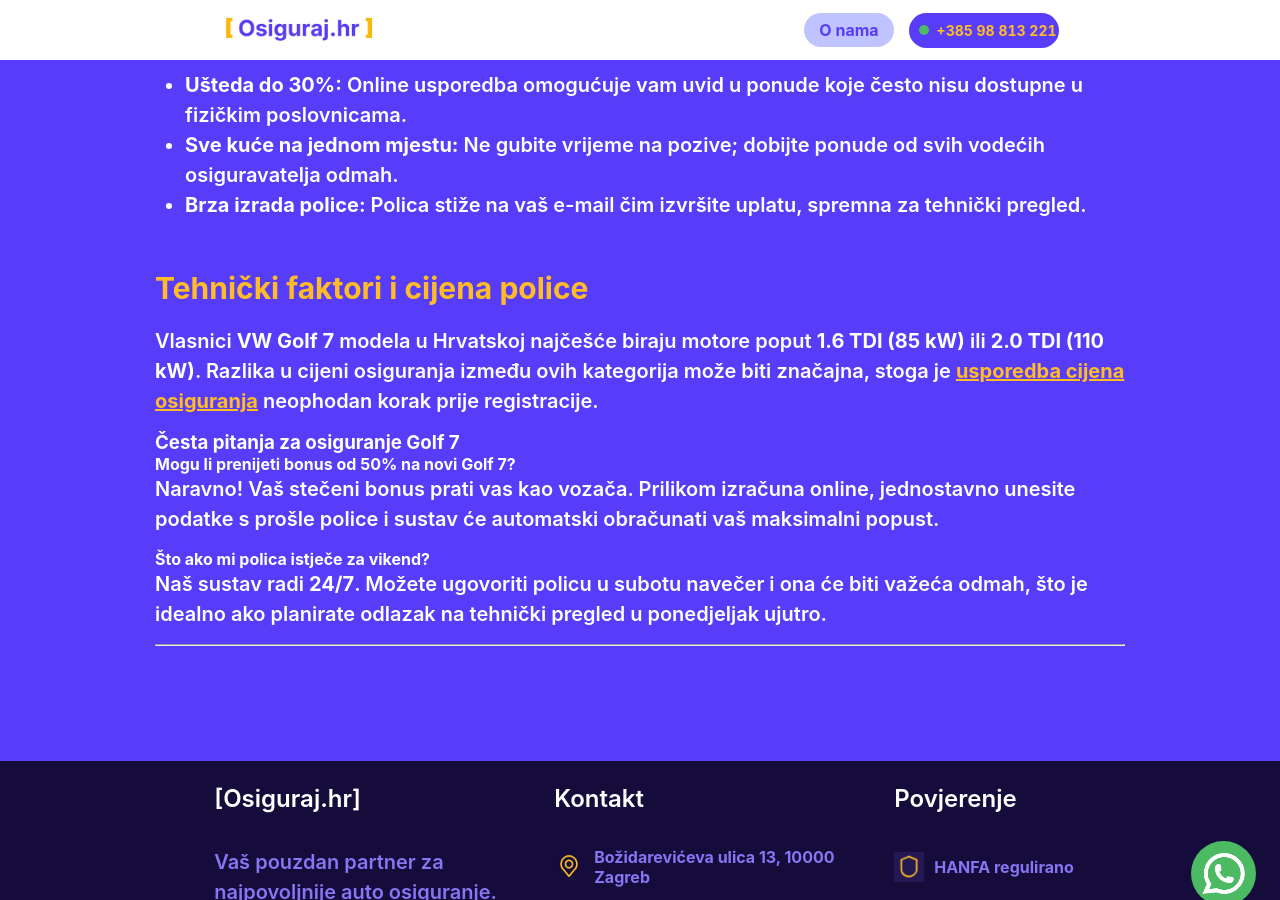
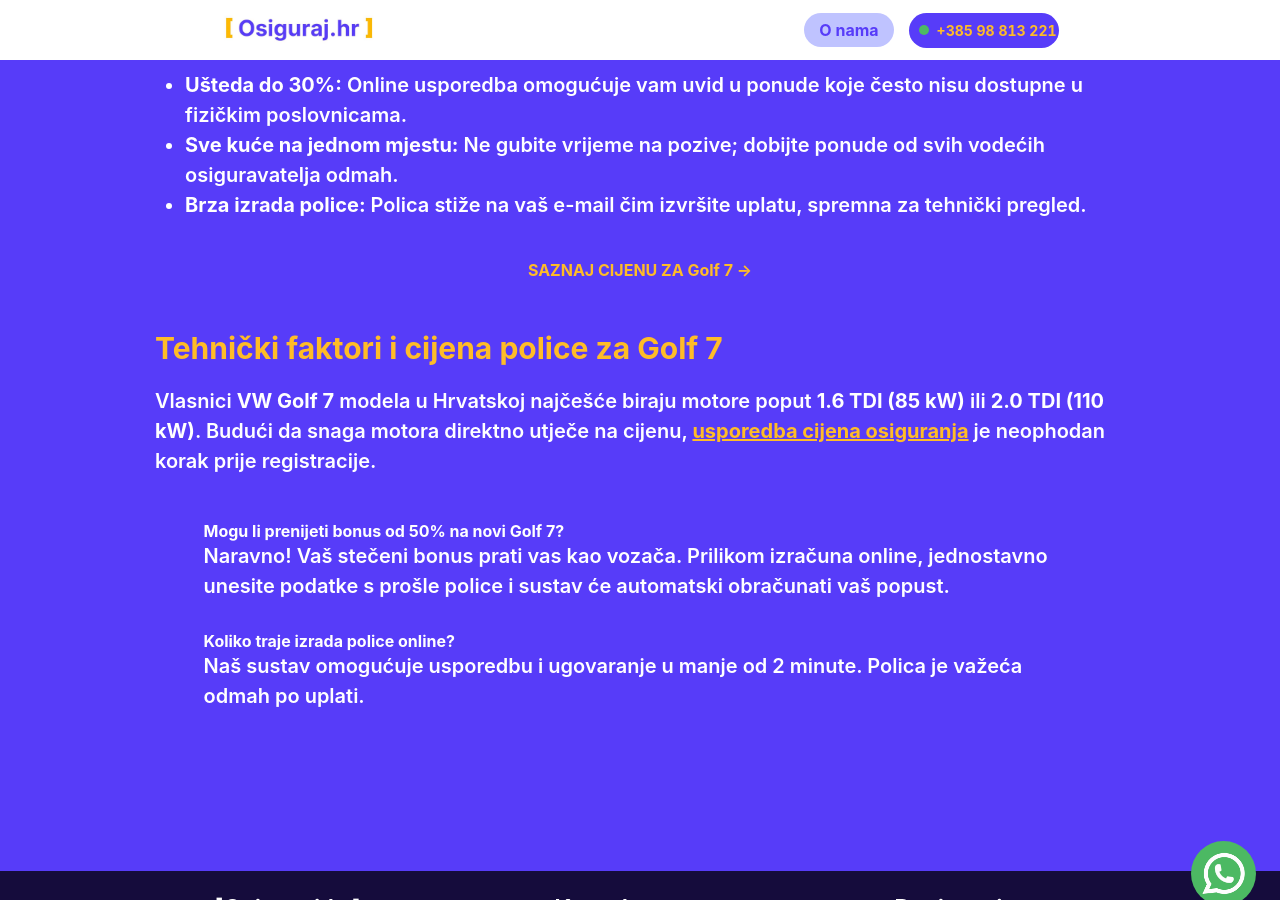
Before and after one commit to Filip-Gale/OsigurajHR, a Jekyll site: the page built from auto-osiguranje/vw-golf-7.md, in a window 1280 px wide and 900 px high, scrolled down 346 px. Built offline with Jekyll 4.4.1, drawn with Linux system fonts in a browser that asks for light colours.

Commit message:
Update vw-golf-7.md

```diff
--- a/auto-osiguranje/vw-golf-7.md
+++ b/auto-osiguranje/vw-golf-7.md
@@ -8,26 +8,33 @@
 permalink: /auto-osiguranje/vw-golf-7/
 ---
 
-U današnjem ubrzanom svijetu, trošenje dragocjenog vremena na obilazak poslovnica osiguravajućih kuća postalo je relikt prošlosti. Za vlasnike modela **{{ page.model }}**, pronalazak optimalne police kroz digitalni **izračun osiguranja za auto** nije samo pitanje uštede, već i pametnog upravljanja vremenom.
+<p>U današnjem ubrzanom svijetu, trošenje dragocjenog vremena na obilazak poslovnica osiguravajućih kuća postalo je relikt prošlosti. Za vlasnike modela <strong>{{ page.model }}</strong>, pronalazak optimalne police kroz digitalni <strong>izračun osiguranja za auto</strong> nije samo pitanje uštede, već i pametnog upravljanja vremenom.</p>
 
 ## Zašto je online izračun najbolji za {{ page.marka }} {{ page.model }}?
 
-Kada tražite **najjeftinije auto osiguranje**, ključno je usporediti parametre koji su specifični za vaš automobil. Za model {{ page.model }}, cijena premije najviše ovisi o snazi motora (kW) i vašem prebivalištu.
+Kada tražite <strong>najjeftinije auto osiguranje</strong>, ključno je usporediti parametre koji su specifični za vaš automobil. Za model {{ page.model }}, cijena premije najviše ovisi o snazi motora (kW) i vašem prebivalištu.
 
-* **Ušteda do 30%:** Online usporedba omogućuje vam uvid u ponude koje često nisu dostupne u fizičkim poslovnicama.
-* **Sve kuće na jednom mjestu:** Ne gubite vrijeme na pozive; dobijte ponude od svih vodećih osiguravatelja odmah.
-* **Brza izrada police:** Polica stiže na vaš e-mail čim izvršite uplatu, spremna za tehnički pregled.
+<ul>
+    <li><strong>Ušteda do 30%:</strong> Online usporedba omogućuje vam uvid u ponude koje često nisu dostupne u fizičkim poslovnicama.</li>
+    <li><strong>Sve kuće na jednom mjestu:</strong> Ne gubite vrijeme na pozive; dobijte ponude od svih vodećih osiguravatelja odmah.</li>
+    <li><strong>Brza izrada police:</strong> Polica stiže na vaš e-mail čim izvršite uplatu, spremna za tehnički pregled.</li>
+</ul>
 
-## Tehnički faktori i cijena police
+<div style="text-align: center; margin: 40px 0;">
+    <a href="/izracunaj-cijenu/" class="btn-saznaj">SAZNAJ CIJENU ZA {{ page.model }} →</a>
+</div>
 
-Vlasnici **VW Golf 7** modela u Hrvatskoj najčešće biraju motore poput **1.6 TDI (85 kW)** ili **2.0 TDI (110 kW)**. Razlika u cijeni osiguranja između ovih kategorija može biti značajna, stoga je [usporedba cijena osiguranja](/izracunaj-cijenu/) neophodan korak prije registracije.
+## Tehnički faktori i cijena police za {{ page.model }}
 
-### Česta pitanja za osiguranje {{ page.model }}
+Vlasnici **VW Golf 7** modela u Hrvatskoj najčešće biraju motore poput **1.6 TDI (85 kW)** ili **2.0 TDI (110 kW)**. Budući da snaga motora direktno utječe na cijenu, <a href="/izracunaj-cijenu/">usporedba cijena osiguranja</a> je neophodan korak prije registracije.
 
-#### Mogu li prenijeti bonus od 50% na novi Golf 7?
-Naravno! Vaš stečeni bonus prati vas kao vozača. Prilikom izračuna online, jednostavno unesite podatke s prošle police i sustav će automatski obračunati vaš maksimalni popust.
-
-#### Što ako mi polica istječe za vikend?
-Naš sustav radi **24/7**. Možete ugovoriti policu u subotu navečer i ona će biti važeća odmah, što je idealno ako planirate odlazak na tehnički pregled u ponedjeljak ujutro.
-
----
+<section class="faq-section">
+    <div class="faq-item">
+        <h4>Mogu li prenijeti bonus od 50% na novi Golf 7?</h4>
+        <p>Naravno! Vaš stečeni bonus prati vas kao vozača. Prilikom izračuna online, jednostavno unesite podatke s prošle police i sustav će automatski obračunati vaš popust.</p>
+    </div>
+    <div class="faq-item">
+        <h4>Koliko traje izrada police online?</h4>
+        <p>Naš sustav omogućuje usporedbu i ugovaranje u manje od 2 minute. Polica je važeća odmah po uplati.</p>
+    </div>
+</section>
```
